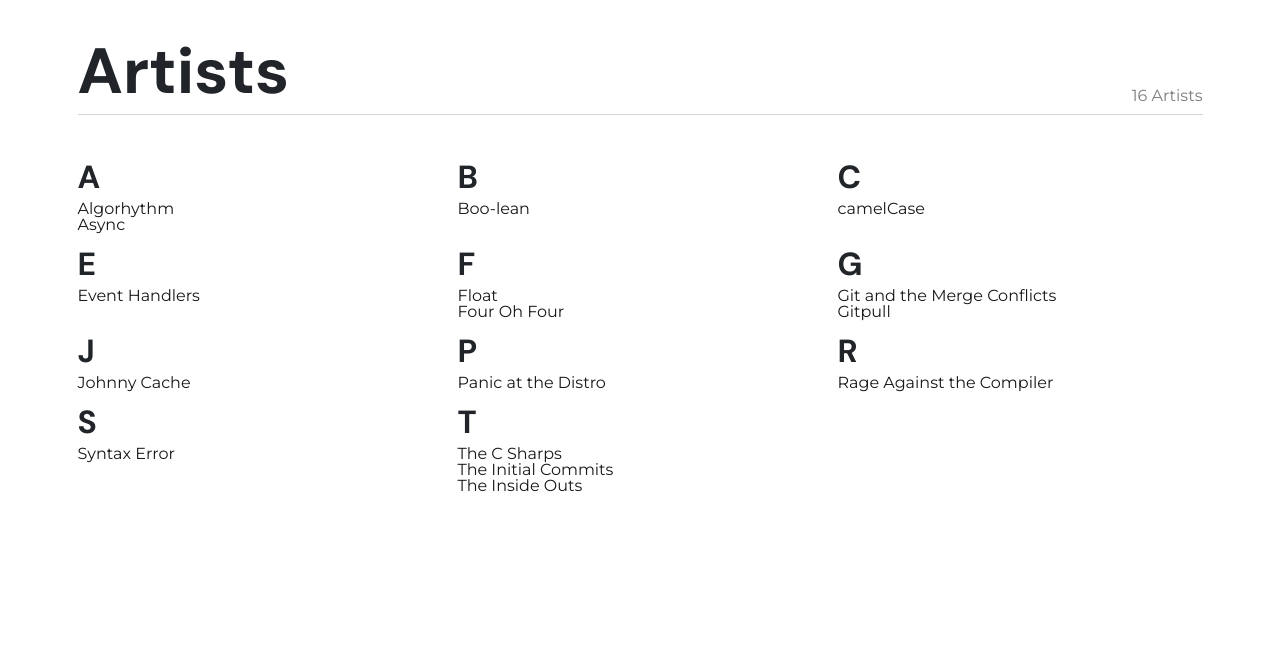
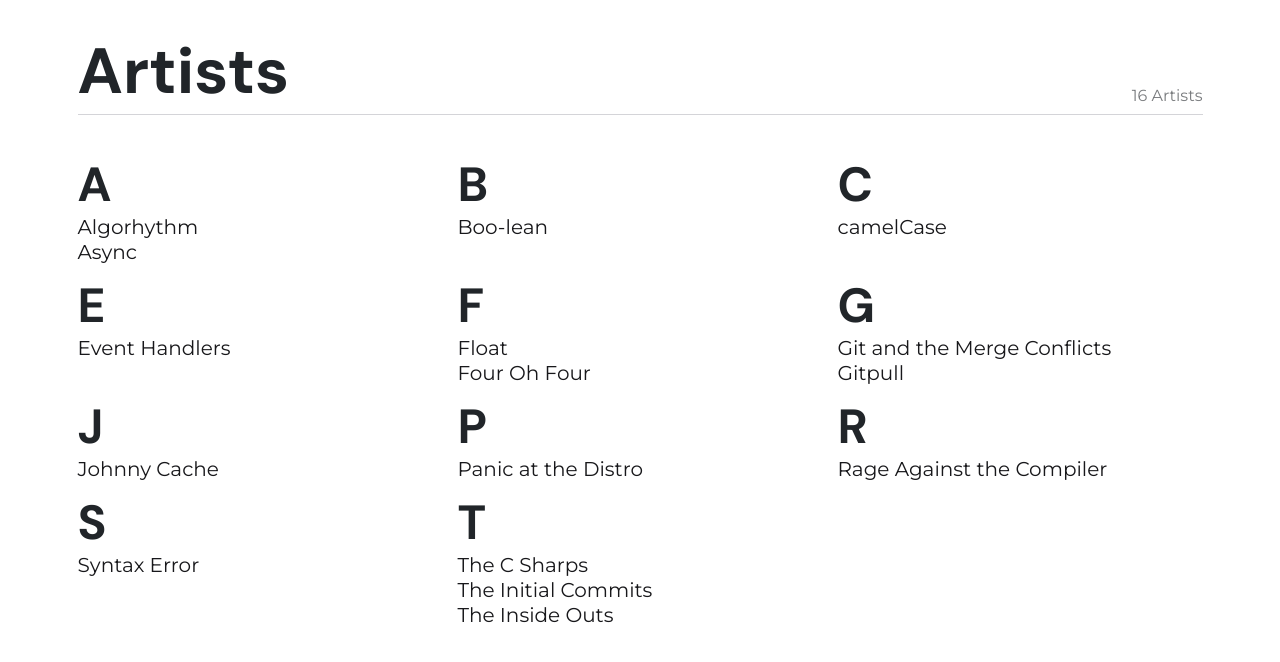
Before and after one commit to SamuelJForrest/forrest-records, a Django app: page /artists/ in a window 1280 px wide. Shown: the part 105-767 px from the top of the page. Run offline with Django 3.2, Linux system fonts and the light colour scheme; data comes from the database, SQL or seed files in the repository; parts of the project's set-up code (start-up, migrations or seed data) failed here and were passed over; some libraries are stand-ins or nearby versions.

Commit message:
AMEND: updated artist page styling

```diff
--- a/static/css/base.css
+++ b/static/css/base.css
@@ -865,7 +865,11 @@ table {
 .artists-group-title {
   margin-bottom: 0.8rem;
 }
+.artists-list-item {
+  margin-bottom: 0.5rem;
+}
 .artists-list-item a {
+  font-size: 2rem;
   color: #18181b;
   text-decoration: none;
   transition: all 0.3s;
@@ -911,6 +915,7 @@ h1,
 .h1,
 h2,
 .h2,
+.artists-group-title,
 h3,
 .h3,
 .header-logo,
@@ -920,7 +925,6 @@ h4,
 .h4,
 .product-title,
 .product-detail-price,
-.artists-group-title,
 h5,
 .h5,
 .nav-list-item,
@@ -946,12 +950,14 @@ h1,
 }
 
 h2,
-.h2 {
+.h2,
+.artists-group-title {
   font-size: 4rem;
 }
 @media screen and (min-width: 992px) {
   h2,
-.h2 {
+.h2,
+.artists-group-title {
     font-size: 4.8rem;
   }
 }
@@ -976,16 +982,14 @@ h3,
 h4,
 .h4,
 .product-title,
-.product-detail-price,
-.artists-group-title {
+.product-detail-price {
   font-size: 2.4rem;
 }
 @media screen and (min-width: 992px) {
   h4,
 .h4,
 .product-title,
-.product-detail-price,
-.artists-group-title {
+.product-detail-price {
     font-size: 3.2rem;
   }
 }
--- a/static/css/components/_artists.scss
+++ b/static/css/components/_artists.scss
@@ -1,14 +1,17 @@
 .artists {
     &-group {
         &-title {
-            @extend .h4;
+            @extend .h2;
             margin-bottom: .8rem;
         }
     }
 
     &-list {
         &-item {
+            margin-bottom: .5rem;
+
             a {
+                font-size: 2rem;
                 color: $color-black;
                 text-decoration: none;
                 transition: all $fast;
```
Also changed, not shown: 1 other file.
